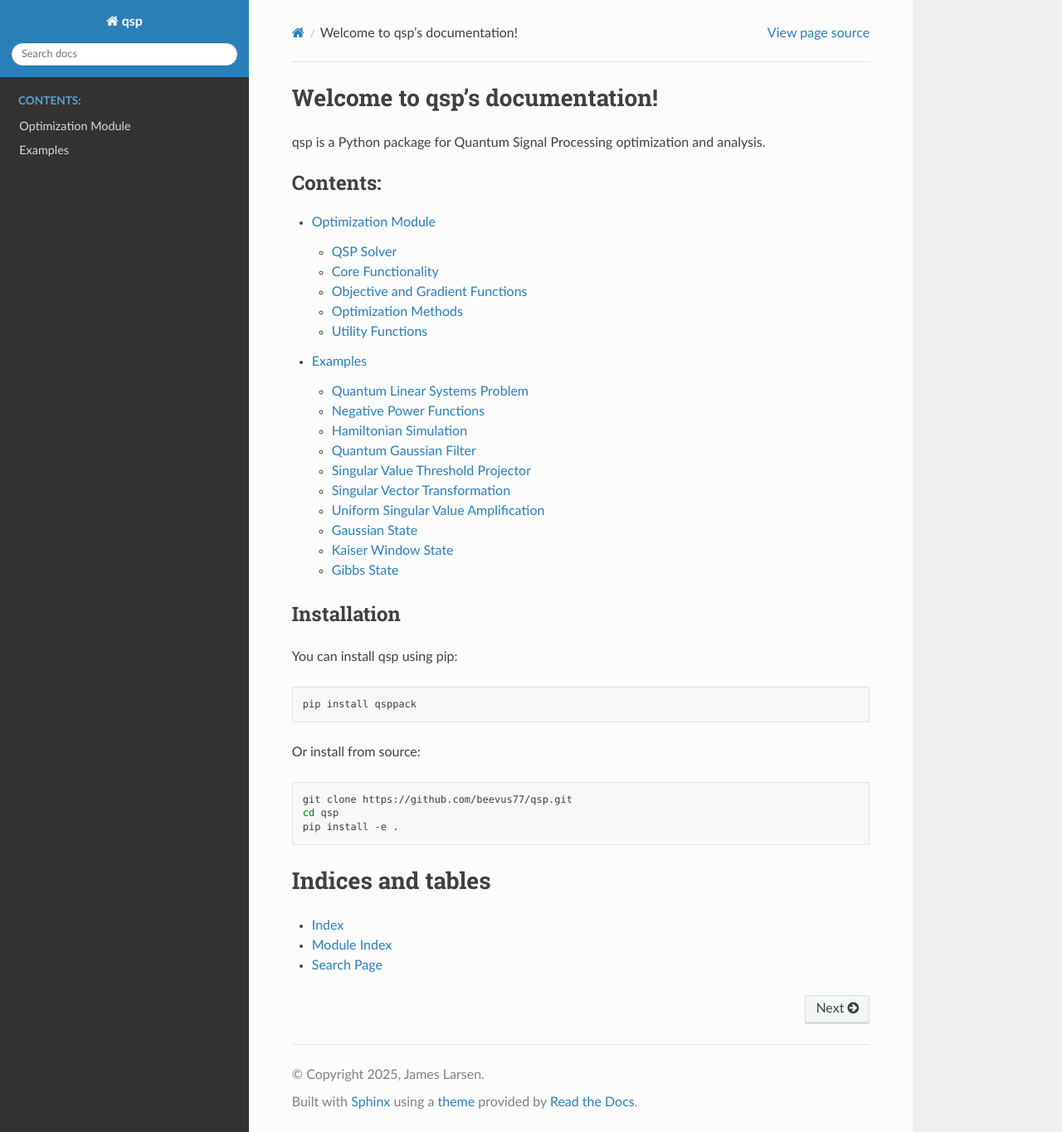
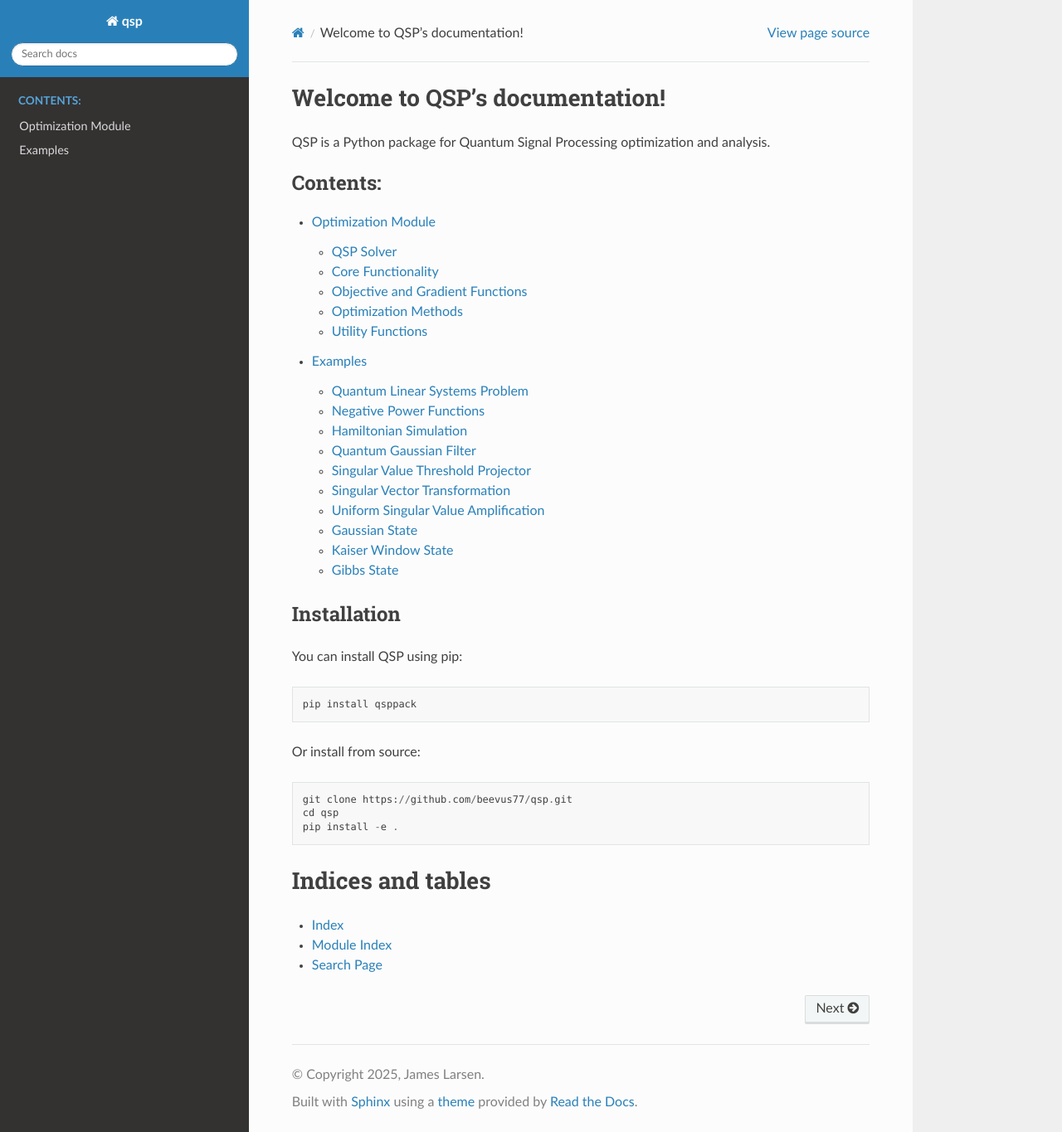
Before and after one commit to qsppack/pyqsppack, a Sphinx documentation site: the page built from docs/source/index.rst, in a window 1280 px wide and 1365 px high. Shown: the whole window at 83% size. Built offline with Sphinx 7.4.7 and the Read the Docs theme 3.1.0, drawn with Linux system fonts in a browser that asks for light colours.

Commit message:
updated index

```diff
--- a/docs/source/index.rst
+++ b/docs/source/index.rst
@@ -3,10 +3,10 @@
    You can adapt this file completely to your liking, but it should at least
    contain the root `toctree` directive.
 
-Welcome to qsp's documentation!
-================================
+Welcome to QSP's documentation!
+==============================
 
-qsp is a Python package for Quantum Signal Processing optimization and analysis.
+QSP is a Python package for Quantum Signal Processing optimization and analysis.
 
 .. toctree::
    :maxdepth: 2
@@ -18,19 +18,15 @@
 Installation
 ------------
 
-You can install qsp using pip:
+You can install QSP using pip::
 
-.. code-block:: bash
+    pip install qsppack
 
-   pip install qsppack
+Or install from source::
 
-Or install from source:
-
-.. code-block:: bash
-
-   git clone https://github.com/beevus77/qsp.git
-   cd qsp
-   pip install -e .
+    git clone https://github.com/beevus77/qsp.git
+    cd qsp
+    pip install -e .
 
 Indices and tables
 ==================
```
